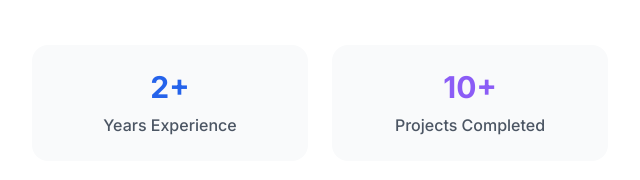
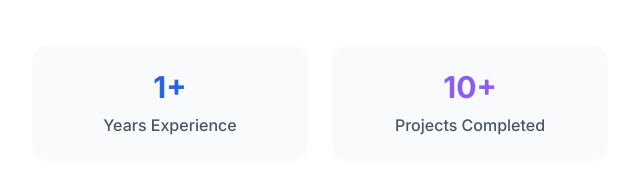
Before and after one commit to gabrielahensky/portfolio-tailwind, a website: page index.html in a window 1280 px wide. Shown: the part 1353-1533 px from the top of the page, 0-640 px from the left. Drawn offline with nearby package versions, Linux system fonts and the light colour scheme.

Commit message:
fixing year

```diff
--- a/index.html
+++ b/index.html
@@ -239,7 +239,7 @@
 
             <div class="grid grid-cols-2 gap-6 pt-6">
               <div class="text-center p-6 bg-gray-50 rounded-2xl">
-                <div class="text-3xl font-bold text-primary-600 mb-2">2+</div>
+                <div class="text-3xl font-bold text-primary-600 mb-2">1+</div>
                 <div class="text-gray-600 font-medium">Years Experience</div>
               </div>
               <div class="text-center p-6 bg-gray-50 rounded-2xl">
```
